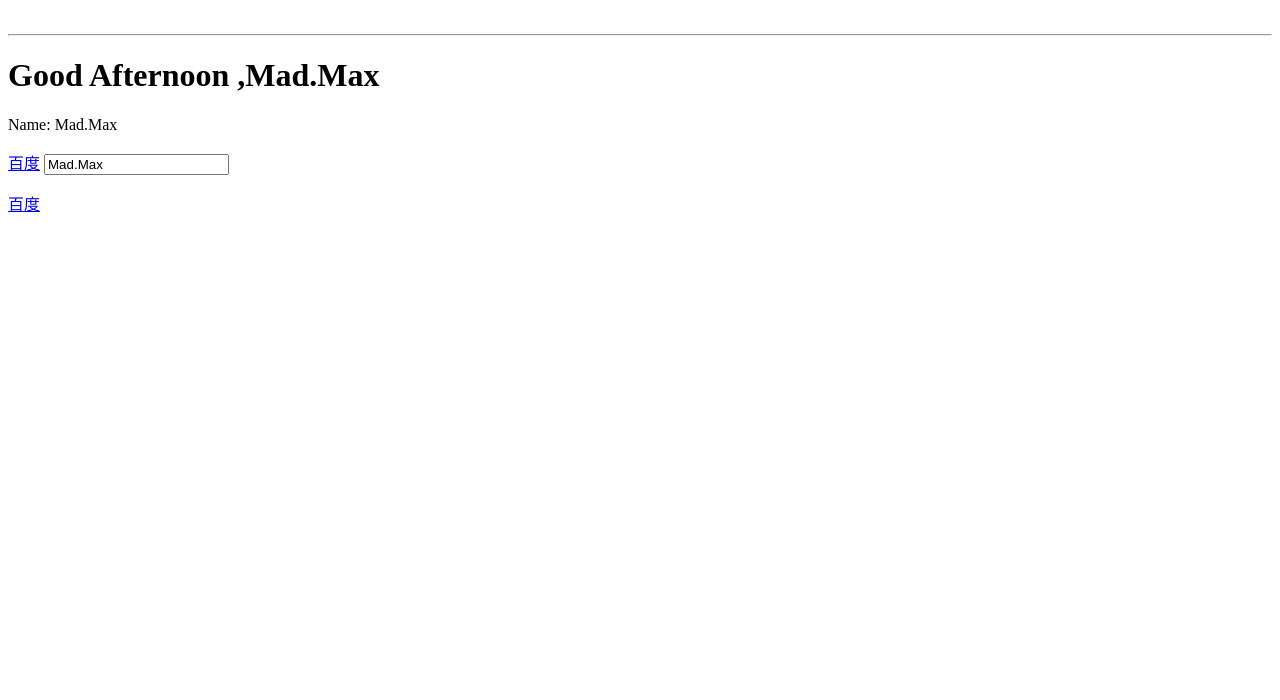
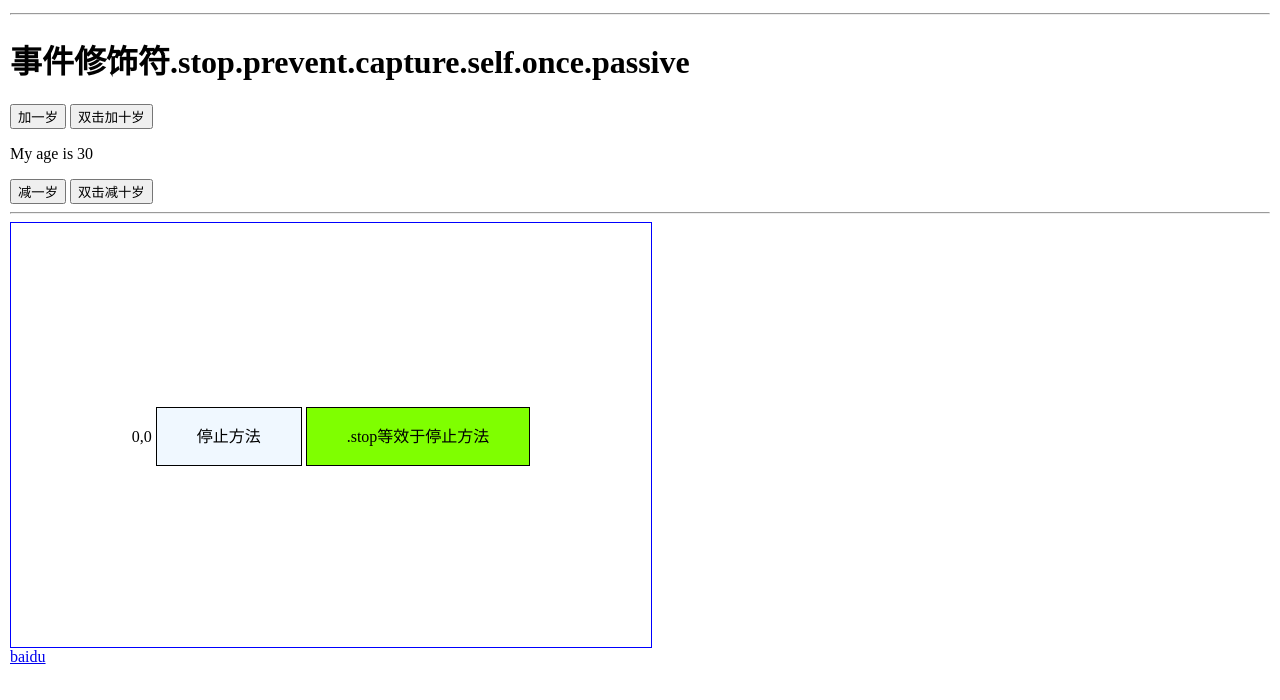
Before and after one commit to maominqiang/homework, a plain HTML site: page index.html in a window 1280 px wide. Drawn offline with Linux system fonts and the light colour scheme.

Commit message:
事件修饰符

```diff
--- a/app.js
+++ b/app.js
@@ -2,30 +2,32 @@
 new Vue({
   el: '#vue-app',
   data: {
-    name: 'Mad.Max',
-	website:"https://www.baidu.com",
-	websiteTag:"<a href='https://baidu.com'>百度</a>"
+    age: 30,
+	x:0,
+	y:0,
   },
   methods:{
-	hello:function(Str){
-		var h = new Date().getHours();
-		if(h >= 19){
-			return "Good evening ," + Str;
-		}else if(h >= 12){
-			return "Good Afternoon ," + Str;
-		}else{
-			return "Good Morning ," + Str;
-		}
-	}
-
+	  add:function(num){
+		  if(num == 10){
+			  this.age+=num;
+		  }else{
+			this.age++;
+		  }
+	  },
+	  minus:function(num){
+		  this.age-=num;
+	  },
+	  updateXY:function(event){
+		  // console.log(event);
+		  this.x = event.offsetX;
+		  this.y = event.offsetY;
+	  },
+	  stopmove:function(event){
+		  event.stopPropagation();//停止移动
+	  },
+	  alert:function(){
+		  alert(new Date());
+	  }
   }
 
 })
-
-
-// var app = new Vue({
-//     el: '#app',
-//     data: {
-//         message: 'Hello Vue!'
-//     }
-// });
--- a/index.html
+++ b/index.html
@@ -7,15 +7,24 @@
 	</head>
 
 	<body>
-		<br />
+		<hr />
+		<h1>事件修饰符.stop.prevent.capture.self.once.passive</h1>
+		<div id="vue-app">
+<!-- 			@和v-on调用函数都可以实现； -->
+			<button @click.once="add">加一岁</button>
+			<button @dblclick="add(10)">双击加十岁</button>
+			<p>My age is {{ age }}</p>
+			<button v-on:click="minus(1)">减一岁</button>
+			<button v-on:dblclick="minus(10)">双击减十岁</button>
+			<hr />
 
-		<hr />
-		<div id="vue-app">
-				<h1>{{ hello('Mad.Max') }}</h1>
-				<p>Name: {{ name }}</p>
-				<a v-bind:href="website">百度</a>
-				<input type="text" v-bind:value="name" >
-				<p v-html="websiteTag" ></p>
+			<div id="canvas" v-on:mousemove="updateXY">
+				{{ x }},{{ y }}
+				<span id="stoparea1" @mousemove="stopmove">停止方法</span>
+				<span id="stoparea2" @mousemove.stop>.stop等效于停止方法</span>
+			</div>
+<!-- 			.prevent:组织动作 -->
+			<a href="https://www.baidu.com" @click.prevent ="alert">baidu</a>
 
 		</div>
 		<script src="app.js"></script>
--- a/style.css
+++ b/style.css
@@ -1,4 +1,21 @@
-/* html, body {
+html, body {
     margin: 5px;
     padding: 0;
-} */
+}
+#canvas{
+	width: 600px;
+	padding: 200px 20px;
+	text-align: center;
+	border: 1px solid blue;
+}
+#stoparea1{
+	padding: 20px 40px;
+	border: 1px solid black;
+	background-color: aliceblue;
+}
+
+#stoparea2{
+	padding: 20px 40px;
+	border: 1px solid black;
+	background-color: chartreuse;
+}
```
